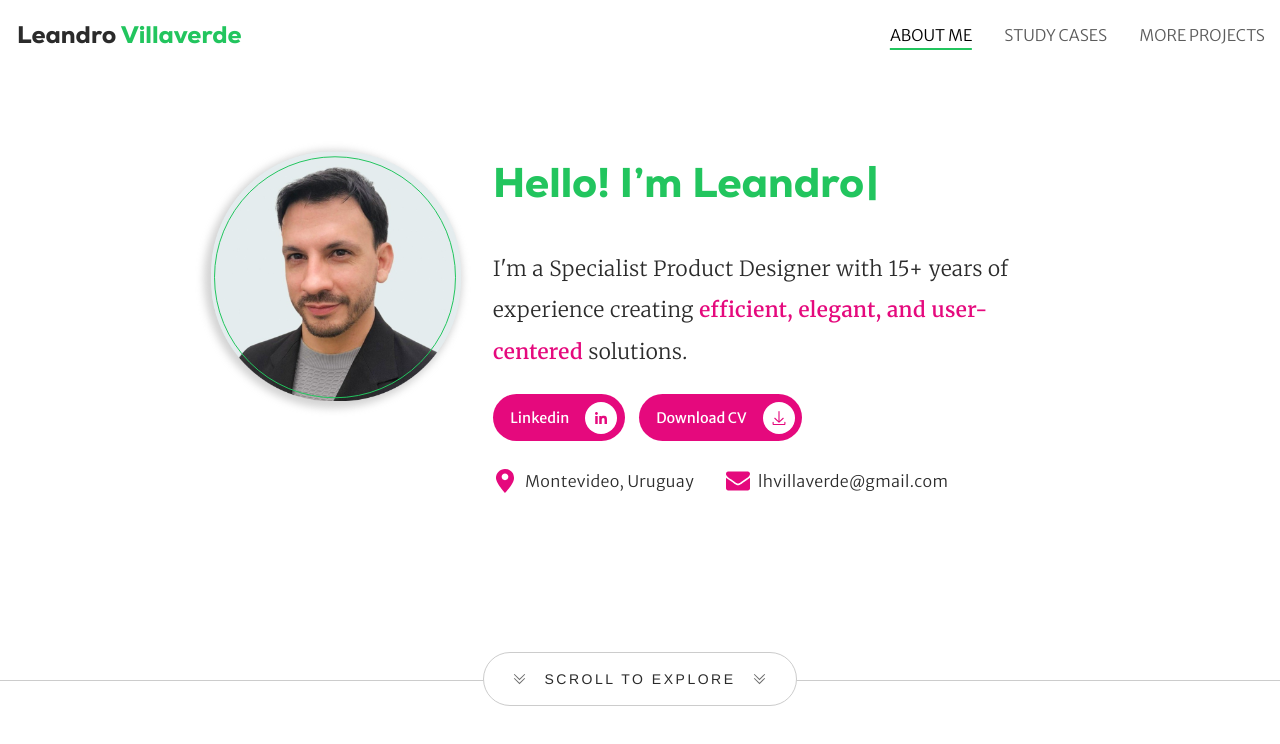
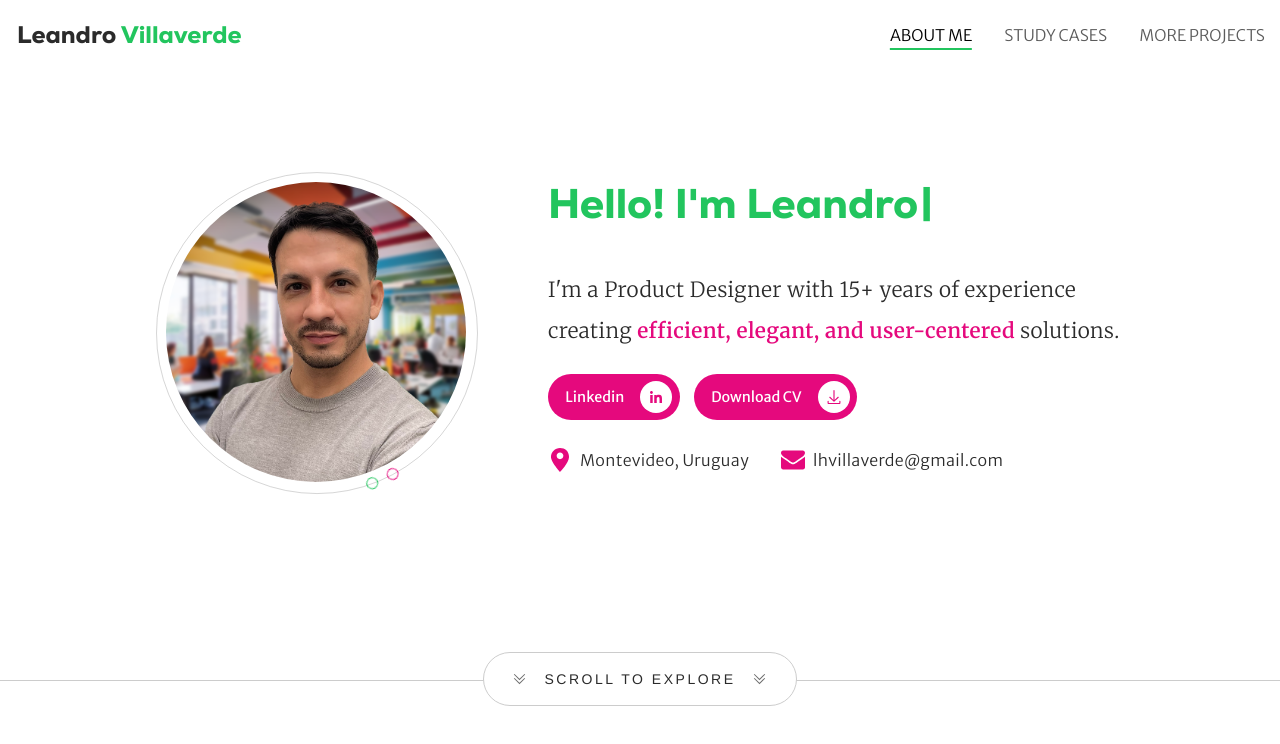
Before and after one commit to lvillaverde/lv-portfolio, a React (Create React App) app: page /#/ in a window 1280 px wide. Shown: the top 744 px of the page. Built offline with nearby package versions, Linux system fonts and the light colour scheme.

Commit message:
New Picture and animation

```diff
--- a/src/components/Hero.js
+++ b/src/components/Hero.js
@@ -11,44 +11,154 @@ import cvFile from "../assets/cv/CV-Leandro-Villaverde.docx";
 import TypewriterHeader from "./TypewritterHeader";
 import "./css/Hero.css";
 
-
-
 function Hero(props, heroRef) {
   const hero = useRef();
   const circlesRef = useRef();
+  const orbitRef = useRef();
+  const orbitDotRef = useRef();
+  const orbitReverseRef = useRef();
+  const orbitDotReverseRef = useRef();
 
   useGSAP(() => {
-
     let tl = gsap.timeline();
-    tl.from(
-      ".profile-picture",
-      {
+    tl.from(".profile-picture", {
       scale: 0.1,
       opacity: 0,
       duration: 1.3,
       ease: "expo.out"
-      }
-    )
-    tl.from(
-      ".title",
-      {
+    })
+    tl.from(".title", {
       y: 50,
       opacity: 0,
       duration: 1.3,
       ease: "power2.out",
       delay: -1,
-      },
-    )
-    tl.from(
-      ".information",
-      {
+    })
+    tl.from(".information", {
       y: -50,
       opacity: 0,
       duration: 1.3,
       ease: "power2.out",
       delay: -1,
-      },
-    )
+    })
+
+    // Orbit animations with random start positions
+    if (orbitRef.current && orbitDotRef.current && orbitReverseRef.current && orbitDotReverseRef.current) {
+
+      // Function to create a single cycle with random start
+      const createSingleCycle = () => {
+        // Generate random starting position (0-360 degrees) for each cycle
+        const randomStart = Math.random() * 360;
+        const meetingPoint = randomStart + 180; // They meet at opposite point
+
+        const cycleTL = gsap.timeline();
+
+        // Set initial state - both dots start visible at random position
+        cycleTL.set([orbitDotRef.current, orbitDotReverseRef.current], {
+          width: "12px",
+          height: "12px",
+          opacity: 1
+        });
+
+        // Reset orbit positions to random start
+        cycleTL.set(orbitRef.current, { rotation: randomStart });
+        cycleTL.set(orbitReverseRef.current, { rotation: randomStart });
+
+        // Phase 1: 4s de órbita hasta el encuentro
+        const orbitPhase = gsap.timeline();
+
+        orbitPhase.to(orbitRef.current, {
+          rotation: meetingPoint,
+          duration: 8,
+          ease: "circ.out"
+        }, 0);
+
+        orbitPhase.to(orbitReverseRef.current, {
+          rotation: randomStart - 180,
+          duration: 8,
+          ease: "circ.out"
+        }, 0);
+
+        // Remove pulsing effect - orbit-dots stay stable during orbit
+        // orbitPhase.to([orbitDotRef.current, orbitDotReverseRef.current], {
+        //   scale: 1.15,
+        //   opacity: 0.9,
+        //   duration: 1,
+        //   ease: "power2.inOut",
+        //   repeat: 3,
+        //   yoyo: true
+        // }, 0);
+
+        cycleTL.add(orbitPhase);
+
+        // Phase 2: Encuentro - detenimiento
+        const pauseTL = gsap.timeline();
+        pauseTL.to([orbitDotRef.current, orbitDotReverseRef.current], {
+          width: "12px",
+          height: "12px",
+          opacity: 1,
+          duration: 0,
+          ease: "power2.out"
+        });
+        pauseTL.to({}, { duration: 0 });
+
+        cycleTL.add(pauseTL);
+
+        // Phase 3: Explosión
+        const explosionTL = gsap.timeline();
+        explosionTL.to(orbitDotRef.current, {
+          width: "0px",
+          height: "0px",
+          opacity: 0,
+          duration: 0.15,
+          force3D: true
+        }, 0);
+        explosionTL.to(orbitDotReverseRef.current, {
+          width: "34px", // 12px * 2.8
+          height: "34px",
+          marginTop: "-17px", // Center vertically: -(34px/2)
+          marginLeft: "-17px", // Center horizontally: -(34px/2)
+          opacity: 1,
+          filter: "blur(5px)",
+          duration: 0.4,
+          force3D: true
+        }, 0);
+        explosionTL.to(orbitDotReverseRef.current, {
+          width: "38px", // 12px * 3.2
+          height: "38px",
+          marginTop: "-19px", // Center vertically: -(38px/2)
+          marginLeft: "-19px", // Center horizontally: -(38px/2)
+          opacity: 0,
+          duration: 0.6,
+          force3D: true
+        }, 0.4);
+
+        cycleTL.add(explosionTL);
+
+        // Reset positions and sizes after explosion
+        cycleTL.set([orbitDotRef.current, orbitDotReverseRef.current], {
+          width: "12px",
+          height: "12px",
+          marginTop: "-6px", // Reset to center: -(12px/2)
+          marginLeft: "-6px", // Reset to center: -(12px/2)
+          opacity: 0,
+          filter: "blur(0px)"
+        });
+
+        // Phase 4: Pause before next cycle
+        cycleTL.to({}, { duration: 1 });
+
+        // When cycle completes, start a new one with different random position
+        cycleTL.call(() => {
+          createSingleCycle();
+        });
+
+        return cycleTL;
+      };
+
+      // Start the first cycle
+      createSingleCycle();
+    }
 
     let resetTimeout;
 
@@ -57,30 +167,30 @@ function Hero(props, heroRef) {
       const { clientX, clientY } = e;
       const { innerWidth, innerHeight } = window;
 
-      // Normalize mouse position (-1 to 1)
       const xPos = (clientX / innerWidth - 0.5) * 2;
       const yPos = (clientY / innerHeight - 0.5) * 2;
 
-      // Clear existing timeout
       clearTimeout(resetTimeout);
 
-      // Animate profile picture with subtle movement
-      gsap.to(".profile-picture", {
+      // Remove profile-picture parallax - only animate orbits and circle-front
+      if (orbitRef.current) {
+        gsap.to(orbitRef.current, {
+          x: xPos * -6,
+          y: yPos * -6,
+          duration: 1.8,
+          ease: "power2.out"
+        });
+      }
+
+      if (orbitReverseRef.current) {
+        gsap.to(orbitReverseRef.current, {
           x: xPos * 4,
           y: yPos * 4,
           duration: 1.8,
           ease: "power2.out"
         });
+      }
 
-      // Animate only circle-2
-      gsap.to(".circle-2", {
-        x: xPos * -8,
-        y: yPos * -8,
-        duration: 1.8,
-        ease: "power2.out"
-      });
-
-      // Animate circle-front (above avatar)
       gsap.to(".circle-front", {
         x: xPos * 8,
         y: yPos * 8,
@@ -88,21 +198,26 @@ function Hero(props, heroRef) {
         ease: "power2.out"
       });
 
-      // Set timeout to reset positions after 3 seconds of inactivity
       resetTimeout = setTimeout(() => {
-        gsap.to(".profile-picture", {
+        // Remove profile-picture reset - keep it static
+
+        if (orbitRef.current) {
+          gsap.to(orbitRef.current, {
             x: 0,
             y: 0,
             duration: 2,
             ease: "power2.out"
           });
+        }
 
-        gsap.to(".circle-2", {
+        if (orbitReverseRef.current) {
+          gsap.to(orbitReverseRef.current, {
             x: 0,
             y: 0,
             duration: 2,
             ease: "power2.out"
           });
+        }
 
         gsap.to(".circle-front", {
           x: 0,
@@ -113,24 +228,27 @@ function Hero(props, heroRef) {
       }, 1500);
     };
 
-    // Add mouse move listener
     window.addEventListener('mousemove', handleMouseMove);
 
-    // Cleanup
     return () => {
       window.removeEventListener('mousemove', handleMouseMove);
       clearTimeout(resetTimeout);
     };
   }, { scope: hero });
 
-  /* https://www.techietalent.net/ ver el diseño del hero */
-
   return (
     <div ref={heroRef}>
       <div className="hero" ref={hero}>
         <div className="profile-picture-container">
           <div className="floating-circles" ref={circlesRef}>
-            <div className="circle circle-2"></div>
+            <div className="circle circle-2">
+              <div className="orbit" ref={orbitRef}>
+                <div className="orbit-dot" ref={orbitDotRef}></div>
+              </div>
+              <div className="orbit orbit-reverse" ref={orbitReverseRef}>
+                <div className="orbit-dot orbit-dot-reverse" ref={orbitDotReverseRef}></div>
+              </div>
+            </div>
           </div>
           <img className="profile-picture" src={avatar} alt="hi!" />
           <div className="floating-circles front-layer">
@@ -138,10 +256,10 @@ function Hero(props, heroRef) {
           </div>
         </div>
         <div className="info-container">
-          <h2 className="title static">Hello!<br /> I’m Leandro</h2>
-          <h2 className="title typewriter"><TypewriterHeader text="Hello! I’m Leandro" /></h2>
+          <h2 className="title static">Hello!<br /> I'm Leandro</h2>
+          <h2 className="title typewriter"><TypewriterHeader text="Hello! I'm Leandro" /></h2>
           <div className="information">
-            <p className="paragraph">I'm a Specialist Product Designer with 15+ years of experience creating <span>efficient, elegant, and user-centered</span> solutions.</p>
+            <p className="paragraph">I'm a Product Designer with 15+ years of experience creating <span>efficient, elegant, and user-centered</span> solutions.</p>
             <div className="contact">
               <div className="buttons-row">
                 <a href="https://www.linkedin.com/in/lvillaverde/" target="_blank" rel="noreferrer">
@@ -167,10 +285,8 @@ function Hero(props, heroRef) {
                   <a href="mailto:lhvillaverde@gmail.com"><p>lhvillaverde@gmail.com</p></a>
                 </div>
               </div>
-
             </div>
           </div>
-
         </div>
         <button className="cta" onClick={props.onCtaClick}>
           <img src={scrollIcon} alt="#" />
--- a/src/components/css/Hero.css
+++ b/src/components/css/Hero.css
@@ -1,7 +1,7 @@
 .hero {
     display: flex;
     justify-content: center;
-    gap: var(--lg-spacing);
+    gap: 82px;
     min-height: 85vh;
     height: 100%;
     align-content: center;
@@ -12,8 +12,11 @@
 }
 
 .hero img.profile-picture {
-    width: 250px;
-    height: 250px;
+    width: 300px;
+    height: 300px;
+    border-radius: 50%;
+    margin-top: 10px;
+    margin-left: 10px;
 }
 
 .hero div.info-container {
@@ -183,23 +186,92 @@ button.cta:hover {
 }
 
 .circle-2 {
-    width: 250px;
-    height: 250px;
-    border: 3px solid hsl(0deg 0% 60% / 40%);
+    width: 320px;
+    height: 320px;
+    border: 1px solid hsl(0deg 0% 60% / 40%);
     top: 0px;
     right: 0;
-    filter: blur(4px);
-    background: hsl(0deg 0% 60% / 40%);
+    /* remove fill & heavy blur so orbit is visible */
+    background: transparent;
+    filter: none;
+    position: relative;
+    display: flex;
+    align-items: center;
+    justify-content: center;
+    overflow: visible;
 }
 
-.circle-front {
-    width: 240px;
-    height: 240px;
+.circle-2::before {
+    content: "";
+    position: absolute;
+    inset: 0;
+    border-radius: 50%;
+    opacity: 0.18;
+    z-index: -1;
+}
+
+.circle-2 .orbit {
+    position: absolute;
+    width: 100%;
+    height: 100%;
+    top: 0;
+    left: 0;
+    will-change: transform;
+}
+
+.circle-2 .orbit-dot {
+    position: absolute;
+    top: 50%;
+    left: 50%;
+    width: 12px;
+    height: 12px;
+    margin-top: -6px;
+    /* Center vertically: -(12px/2) */
+    margin-left: -6px;
+    /* Center horizontally: -(12px/2) */
+    border: 1px solid var(--accent-color);
+    border-radius: 50%;
+    transform: translateX(160px);
+    will-change: width, height, transform, margin;
+    box-sizing: border-box;
+}
+
+.circle-2 .orbit-dot-reverse {
+    position: absolute;
+    top: 50%;
+    left: 50%;
+    width: 12px;
+    height: 12px;
+    margin-top: -6px;
+    /* Center vertically: -(12px/2) */
+    margin-left: -6px;
+    /* Center horizontally: -(12px/2) */
     border: 1px solid var(--primary-color);
-    top: 5px;
-    right: 5px;
-    z-index: 1;
-    filter: blur(0px);
+    border-radius: 50%;
+    transform: translateX(160px);
+    will-change: width, height, transform, margin;
+    box-sizing: border-box;
+}
+
+/* Smaller screens adjust orbit radius */
+@media screen and (max-width: 1024px) {
+    .circle-2 .orbit-dot {
+        transform: translate(-50%, -50%) translateX(100px);
+    }
+
+    .circle-2 .orbit-dot-reverse {
+        transform: translate(-50%, -50%) translateX(100px);
+    }
+}
+
+@media screen and (max-width: 600px) {
+    .circle-2 .orbit-dot {
+        transform: translate(-50%, -50%) translateX(80px);
+    }
+
+    .circle-2 .orbit-dot-reverse {
+        transform: translate(-50%, -50%) translateX(80px);
+    }
 }
 
 .front-layer {
```
Also changed, not shown: src/images/avatar_1.png. Lines whose indentation alone changed are shown as unchanged.
